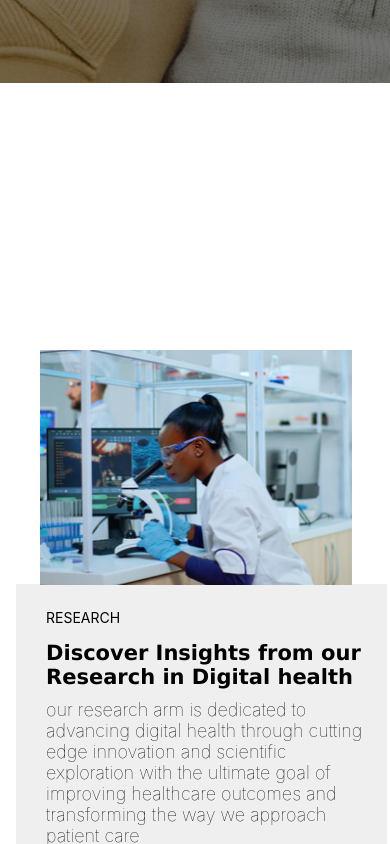
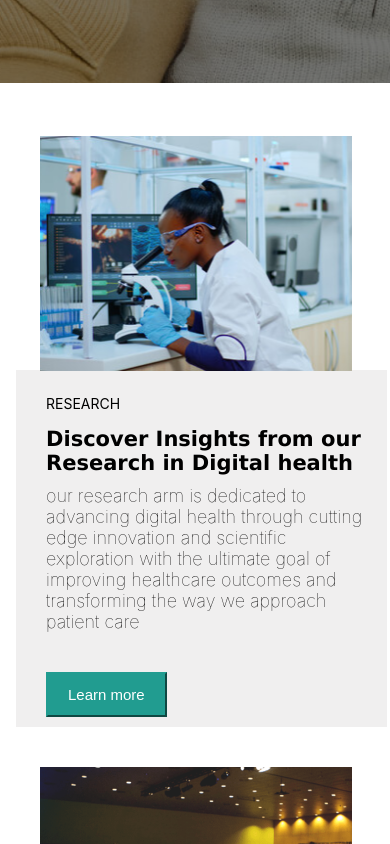
Before and after one commit to destinysoft/my-pratical-medplan, a React (Create React App) app: page / in a window 390 px wide. Shown: the part 4060-4904 px from the top of the page. Built offline with nearby package versions, Linux system fonts and the light colour scheme.

Commit message:
fifth  commit

```diff
--- a/src/Components/Testimonials/test.css
+++ b/src/Components/Testimonials/test.css
@@ -104,7 +104,7 @@
 
 .namediv{
   margin-left: 80px;
-  margin-top: 50vw;
+  margin-top: 20vw;
   font-size: 12px;
   padding: 10px;
 }
--- a/src/Components/seventhpart/sev.css
+++ b/src/Components/seventhpart/sev.css
@@ -84,7 +84,7 @@
 
 .labimg{
   width: 80vw;
-  margin-top: 80vw;
+  margin-top: 25vw;
   margin-left: 40px;
 
 }
```
